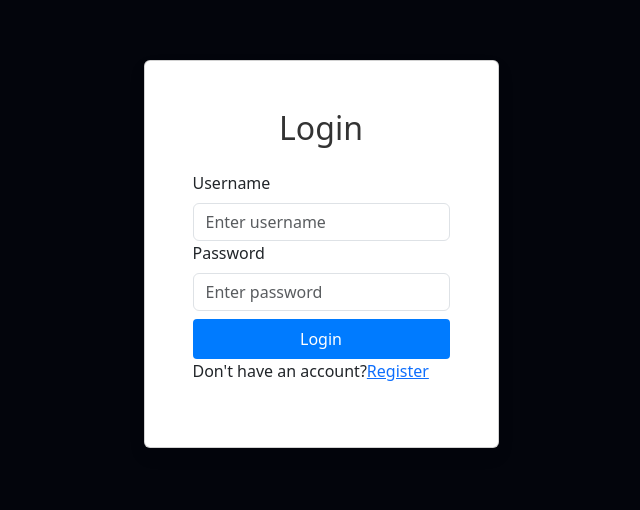
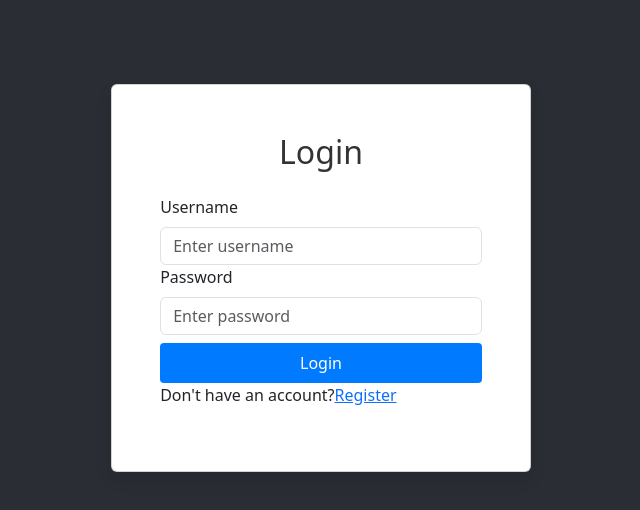
Before and after one commit to tangsect-arch/chat-app-fe, a React (Vite) app: page / in a window 1280 px wide. Shown: the part 146-656 px from the top of the page, without its empty margins (319-959 px from the left). Built offline with nearby package versions, Linux system fonts and the light colour scheme.

Commit message:
Allignments

```diff
--- a/src/components/conversationList/ConversationList.jsx
+++ b/src/components/conversationList/ConversationList.jsx
@@ -8,7 +8,11 @@ export const ConversationList = () => {
       <div>
         <Form className="search-input">
           <Form.Group controlId="search">
-            <Form.Control type="text" placeholder="Search conversation..." />
+            <Form.Control
+              type="text"
+              placeholder="Search conversation..."
+              style={{ padding: "0.25rem", borderRadius: "0.75rem" }}
+            />
           </Form.Group>
         </Form>
       </div>
--- a/src/index.css
+++ b/src/index.css
@@ -3,8 +3,8 @@
     line-height: 1.5;
     font-weight: 400;
 
-    color: white;
-    background-color: #03050c;
+    color: #ffffff;
+    background-color: #2b2d34;
 
     font-synthesis: none;
     text-rendering: optimizeLegibility;
@@ -13,8 +13,8 @@
 }
 
 body {
-    background-color: #03050c;
-    color: aliceblue;
+    background-color: #2b2d34;
+    color: #ffffff;
 }
 
 * {
--- a/src/pages/chat/Chat.css
+++ b/src/pages/chat/Chat.css
@@ -1,14 +1,25 @@
 .full-height {
-    height: 100vh; /* Set height to full viewport height */
-    display: flex; /* Use flexbox for layout */
-  }
+  height: 100vh;
+  /* Set height to full viewport height */
+  display: flex;
+  /* Use flexbox for layout */
+}
 
-  .scrollable {
-    overflow-y: auto; /* Enable vertical scrolling */
-    height: 100%; /* Take full height of the parent */
-  }
+.scrollable {
+  overflow-y: auto;
+  /* Enable vertical scrolling */
+  height: 100%;
+  /* Take full height of the parent */
+}
 
-  .divider {
-    width: 1px; /* Thickness of the line */
-    background-color: #ccc; /* Line color */
-  }
+.divider {
+  width: 1px;
+  /* Thickness of the line */
+  background-color: #ccc;
+  /* Line color */
+}
+
+.chat-container {
+  padding: 2rem;
+  margin: 2rem;
+}
--- a/src/pages/chat/Chat.jsx
+++ b/src/pages/chat/Chat.jsx
@@ -2,13 +2,14 @@ import React from "react";
 import { Container, Row, Col } from "react-bootstrap";
 
 import { Conversation } from "../../components/conversation/Conversation";
-import {ConversationList} from "../../components/conversationList/ConversationList.jsx"
+import { ConversationList } from "../../components/conversationList/ConversationList.jsx";
 import "./Chat.css";
 
 export const Chat = () => {
   return (
     <>
       <Container>
+        <div className="chat-container border bg-light-blue">
           <Row>
             <Col xs={4} className="border-end pe-3">
               <ConversationList />
@@ -17,6 +18,7 @@ export const Chat = () => {
               <Conversation />
             </Col>
           </Row>
+        </div>
       </Container>
     </>
   );
--- a/src/pages/login/LoginForm.css
+++ b/src/pages/login/LoginForm.css
@@ -1,18 +1,19 @@
 .login-container {
-    height: 100vh;
     display: flex;
+    justify-content: center;
     align-items: center;
-    justify-content: center;
-    background-color: #03050c;
+    height: 90vh;
+    background-color: #2b2d34;
+    margin: 4rem 0;
+    width: 60%;
 }
 
 .auth-form {
-    width: 100%;
-    max-width: 30rem;
+    width: 65%;
     padding: 2rem;
     box-shadow: 0 0.5rem 1rem rgba(0, 0, 0, 0.1);
     border-radius: 0.5rem;
-    background-color: #03050c;
+    /* margin-right: 14rem */
 }
 
 .auth-form h2 {
--- a/src/pages/login/LoginForm.jsx
+++ b/src/pages/login/LoginForm.jsx
@@ -39,8 +39,6 @@ export const LoginForm = () => {
 
   return (
     <Container className="login-container">
-      <Row className="justify-content-center">
-        <Col className="content-box">
       <Card className="auth-form">
         <Card.Body>
           <h2>Login</h2>
@@ -72,8 +70,6 @@ export const LoginForm = () => {
           </p>
         </Card.Body>
       </Card>
-        </Col>
-      </Row>
     </Container>
   );
 };
--- a/src/pages/signup/SignupForm.css
+++ b/src/pages/signup/SignupForm.css
@@ -1,18 +1,19 @@
 .login-container {
-    height: 100vh;
     display: flex;
+    justify-content: center;
     align-items: center;
-    justify-content: center;
-    background-color: #03050c;
+    height: 90vh;
+    background-color: #2b2d34;
+    margin: 4rem 0;
+    width: 60% !important;
 }
 
 .auth-form {
-    width: 100%;
-    max-width: 30rem;
+    width: 65%;
     padding: 2rem;
     box-shadow: 0 0.5rem 1rem rgba(0, 0, 0, 0.1);
     border-radius: 0.5rem;
-    background-color: #03050c;
+    /* margin-right: 14rem */
 }
 
 .auth-form h2 {
--- a/src/pages/signup/SignupForm.jsx
+++ b/src/pages/signup/SignupForm.jsx
@@ -40,11 +40,9 @@ export const SignupForm = () => {
 
   return (
     <Container className="login-container">
-      <Row className="justify-content-center">
-        <Col className="content-box">
       <Card className="auth-form">
         <Card.Body>
-              <h2>Login</h2>
+          <h2>Signup</h2>
           <Form onSubmit={handleFormSubmit}>
             <InputField
               label="Name"
@@ -100,8 +98,6 @@ export const SignupForm = () => {
           </p>
         </Card.Body>
       </Card>
-        </Col>
-      </Row>
     </Container>
   );
 };
```
Lines whose indentation alone changed are shown as unchanged.
